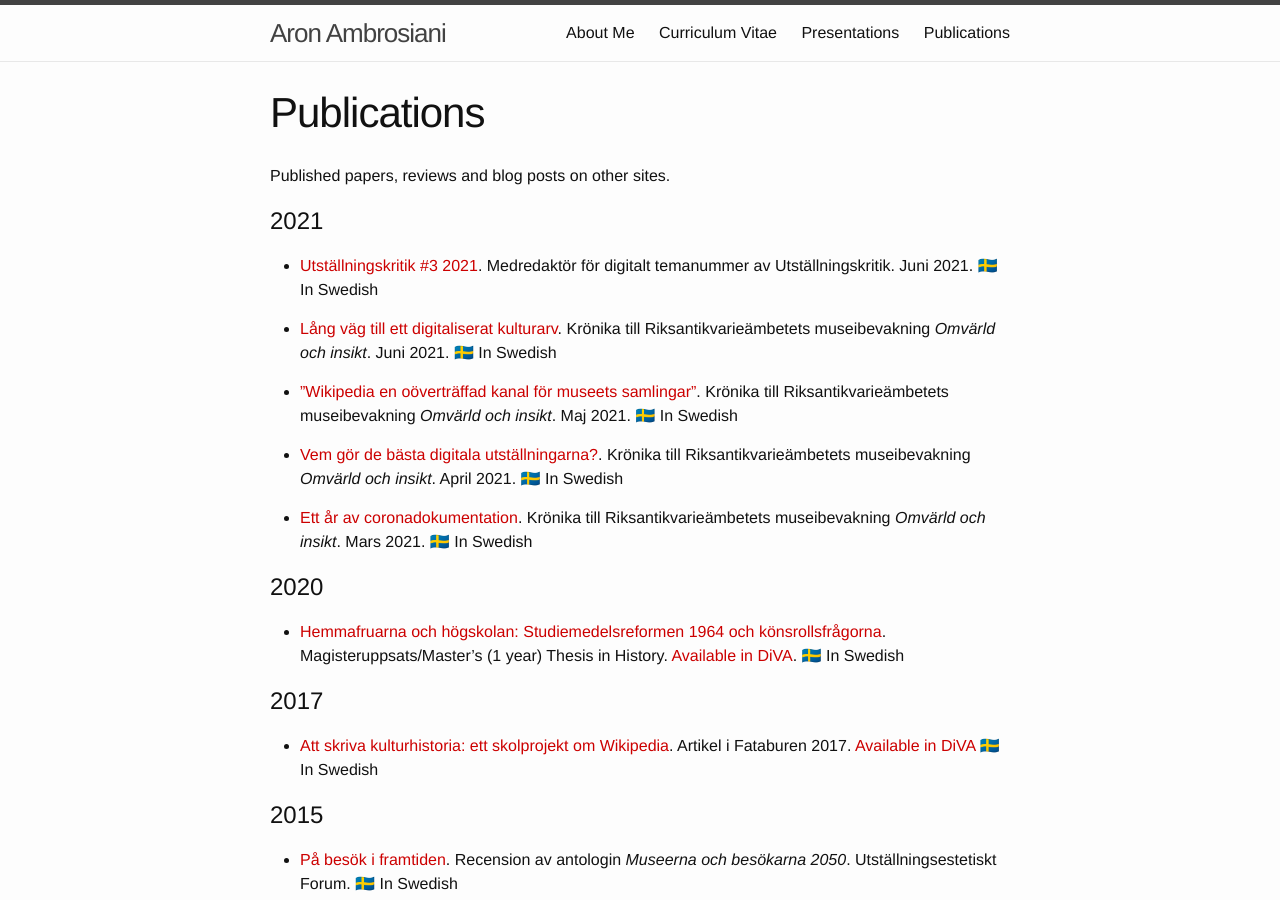
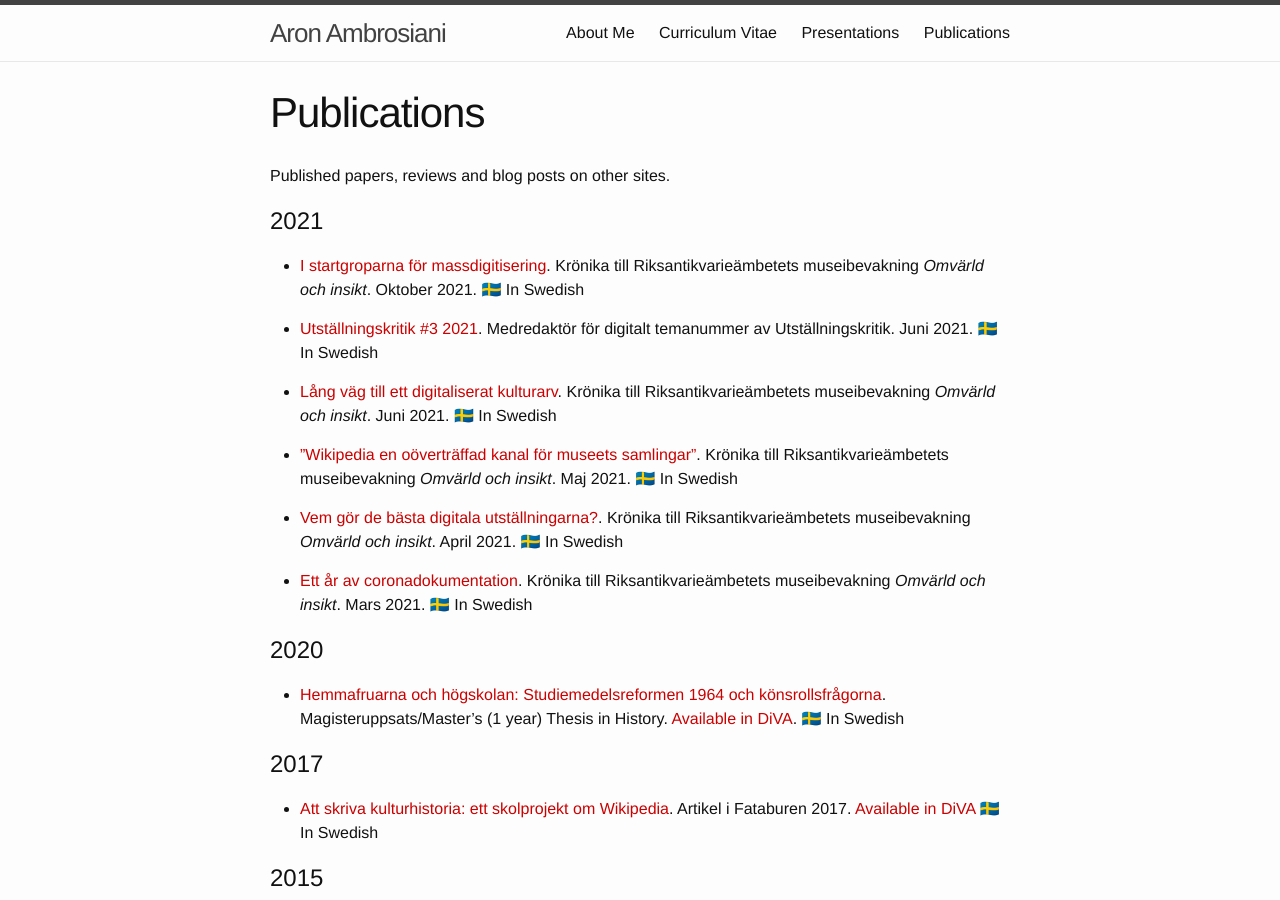
Before and after one commit to Ambrosiani/blogtest, a Jekyll site: the page built from publications.md, in a window 1280 px wide and 900 px high. Built offline with Jekyll 4.4.1, drawn with Linux system fonts in a browser that asks for light colours.

Commit message:
Update publications.md

```diff
--- a/publications.md
+++ b/publications.md
@@ -7,6 +7,8 @@ permalink: /publications/
 Published papers, reviews and blog posts on other sites.
 
 # 2021
+
+* [I startgroparna för massdigitisering](https://www.raa.se/omvarld-och-insikt/i-startgroparna-for-massdigitisering/). Krönika till Riksantikvarieämbetets museibevakning *Omvärld och insikt*. Oktober 2021. 🇸🇪 In Swedish
 
 * [Utställningskritik #3 2021](https://utstallningskritik.se/2021-3/utstallningskritik-3-2021-det-digitala-numret/). Medredaktör för digitalt temanummer av Utställningskritik. Juni 2021. 🇸🇪 In Swedish
 
```
